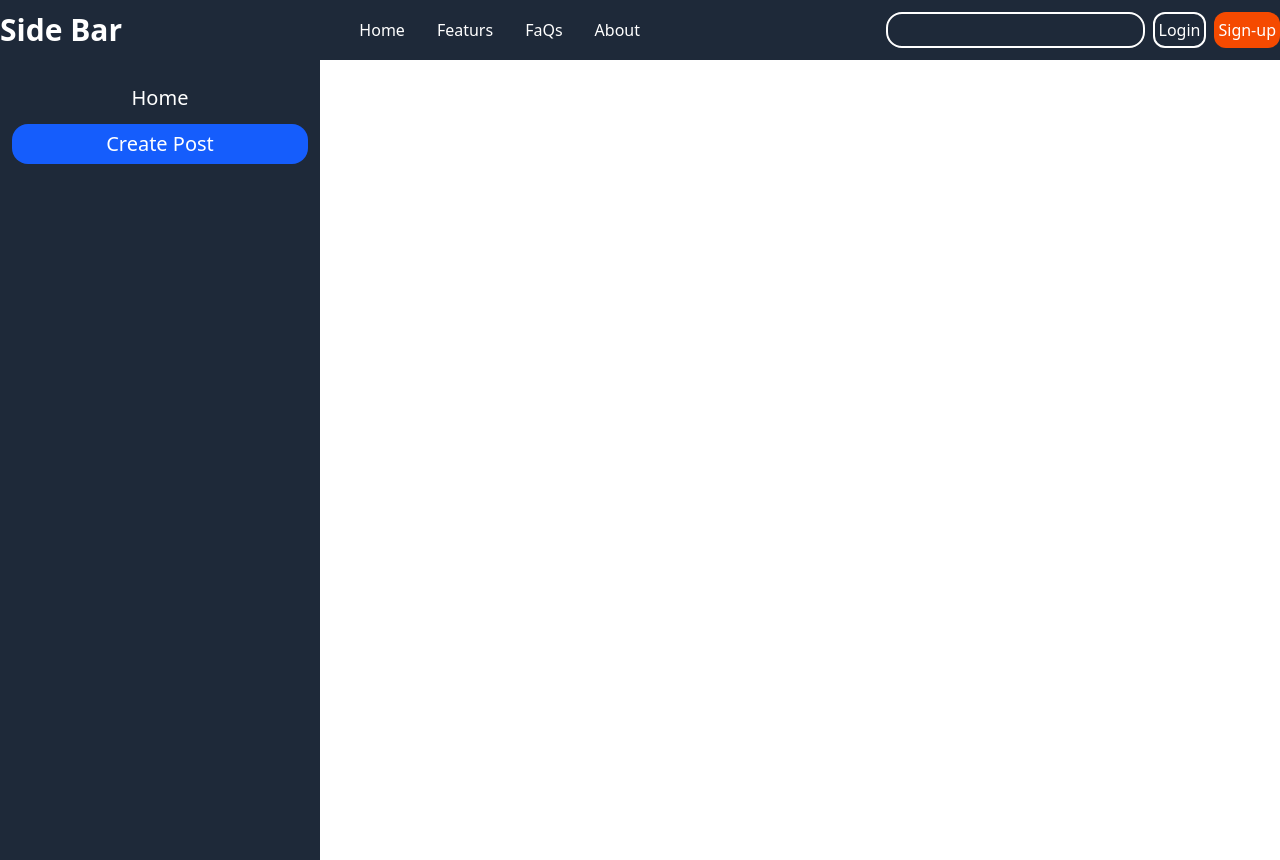
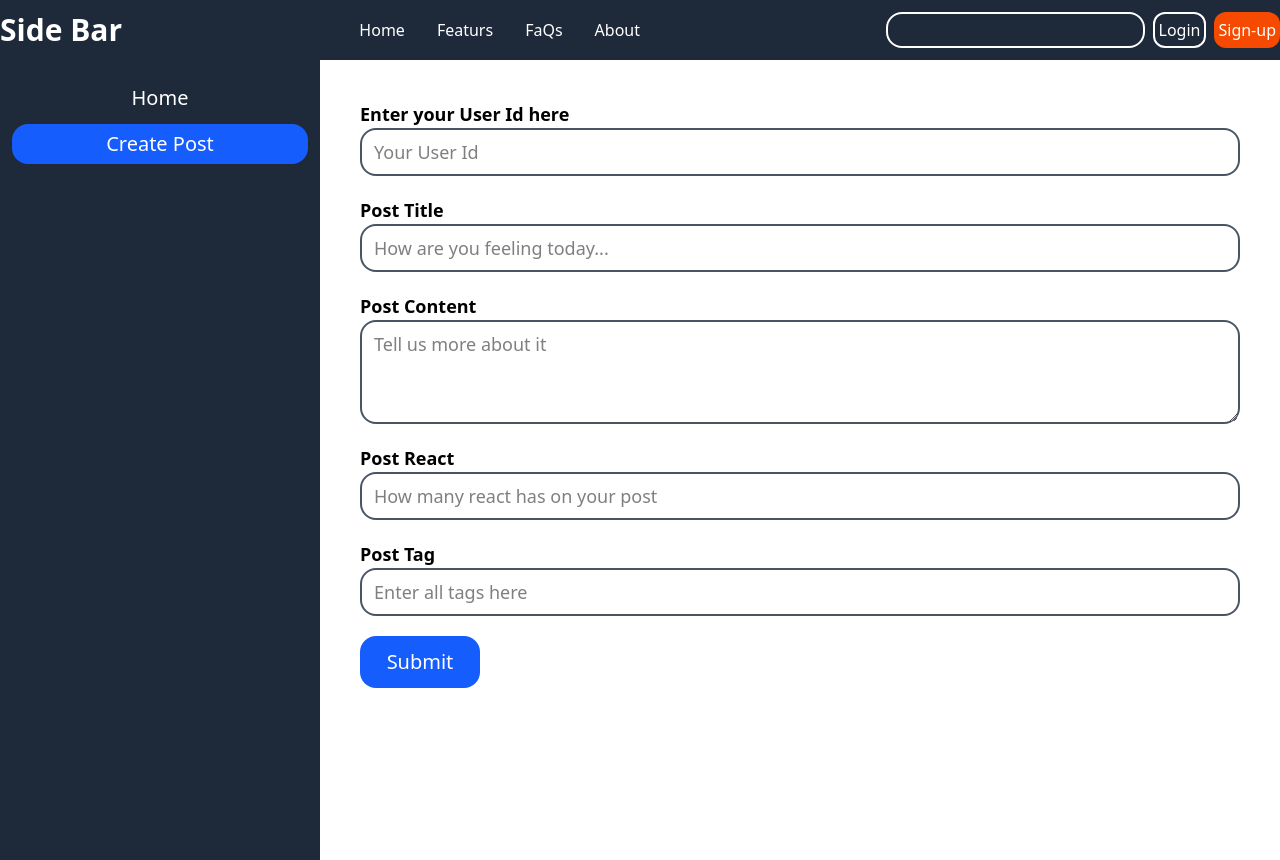
Before and after one commit to Foridul35962/Social-Media-Post, a React (Vite) app: page / in a window 1280 px wide. Both pictures are taken after a click on the element "Create Post". Built offline with nearby package versions, Linux system fonts and the light colour scheme.

Commit message:
Create Post page UI done

```diff
--- a/src/App.jsx
+++ b/src/App.jsx
@@ -1,13 +1,24 @@
 import { useState } from "react";
 import Header from "./components/header"
 import SideBar from "./components/sideBar"
+import HomePage from "./components/homePage";
+import CreatePost from "./components/createPost";
 
 const App = () => {
-    const [page, setPage]=useState("home");
+  const [page, setPage] = useState("home");
   return (
     <div>
       <Header></Header>
-      <SideBar page={page} setPage={setPage}></SideBar>
+      <div className="flex">
+        <div className="w-1/4">
+          <SideBar page={page} setPage={setPage}></SideBar>
+        </div>
+        <div className="w-3/4">
+          {
+            page === 'home' ? <HomePage></HomePage> : <CreatePost></CreatePost>
+          }
+        </div>
+      </div>
     </div>
   )
 }
--- /dev/null
+++ b/src/components/createPost.jsx
@@ -0,0 +1,43 @@
+import { useRef } from "react"
+
+const createPost = () => {
+    const userId=useRef();
+    const title=useRef();
+    const content=useRef();
+    const react=useRef();
+    const tags=useRef();
+
+    const handleSubmit=(event)=>{
+        event.preventDefault();
+    }
+
+  return (
+    <div className="h-svh p-2 sm:p-10">
+        <form className="flex flex-col gap-5" onSubmit={handleSubmit}>
+            <div className="flex flex-col">
+                <label htmlFor="userId" className="font-bold text-lg">Enter your User Id here</label>
+                <input className="border-2 text-lg px-3 py-2 border-gray-600 rounded-2xl" type="text" id="userId" placeholder="Your User Id" ref={userId} />
+            </div>
+            <div className="flex flex-col">
+                <label htmlFor="title" className="font-bold text-lg">Post Title</label>
+                <input className="border-2 text-lg px-3 py-2 border-gray-600 rounded-2xl" type="text" id="title" placeholder="How are you feeling today..." ref={title} />
+            </div>
+            <div className="flex flex-col">
+                <label htmlFor="Content" className="font-bold text-lg">Post Content</label>
+                <textarea rows={3} className="border-2 text-lg px-3 py-2 border-gray-600 rounded-2xl" type="text" id="Content" placeholder="Tell us more about it" ref={content} />
+            </div>
+            <div className="flex flex-col">
+                <label htmlFor="react" className="font-bold text-lg">Post React</label>
+                <input className="border-2 text-lg px-3 py-2 border-gray-600 rounded-2xl" type="text" id="react" placeholder="How many react has on your post" ref={react} />
+            </div>
+            <div className="flex flex-col">
+                <label htmlFor="tag" className="font-bold text-lg">Post Tag</label>
+                <input className="border-2 text-lg px-3 py-2 border-gray-600 rounded-2xl" type="text" id="tag" placeholder="Enter all tags here" ref={tags} />
+            </div>
+            <button className="p-3 bg-blue-600 w-30 rounded-2xl cursor-pointer text-xl text-white" type="submit">Submit</button>
+        </form>
+    </div>
+  )
+}
+
+export default createPost
--- /dev/null
+++ b/src/components/homePage.jsx
@@ -0,0 +1,7 @@
+const homePage = () => {
+  return (
+    <div>homePage</div>
+  )
+}
+
+export default homePage
--- a/src/components/sideBar.jsx
+++ b/src/components/sideBar.jsx
@@ -1,6 +1,6 @@
 const sideBar = ({page, setPage}) => {
   return (
-    <div className="h-svh w-1/4 bg-gray-800 py-6 px-3 text-center text-xl text-white">
+    <div className="h-svh bg-gray-800 py-6 px-3 text-center text-xl text-white">
         <div className="flex flex-col w-full gap-3">
             <div className={`${page==='home'&& 'bg-blue-600 w-full rounded-2xl p-1.5'} cursor-pointer`} onClick={()=>setPage("home")}>Home</div>
             <div className={`${!(page==='home') && 'bg-blue-600 w-full rounded-2xl py-1.5'} cursor-pointer`} onClick={()=>setPage("createPost")}>Create Post</div>
```
